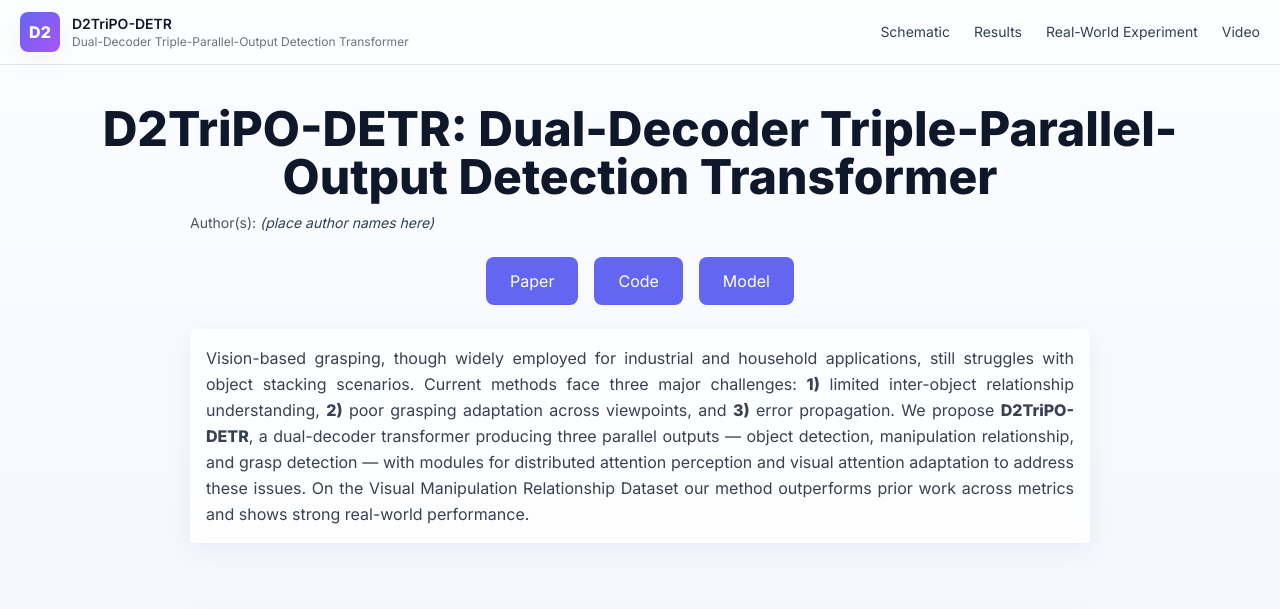
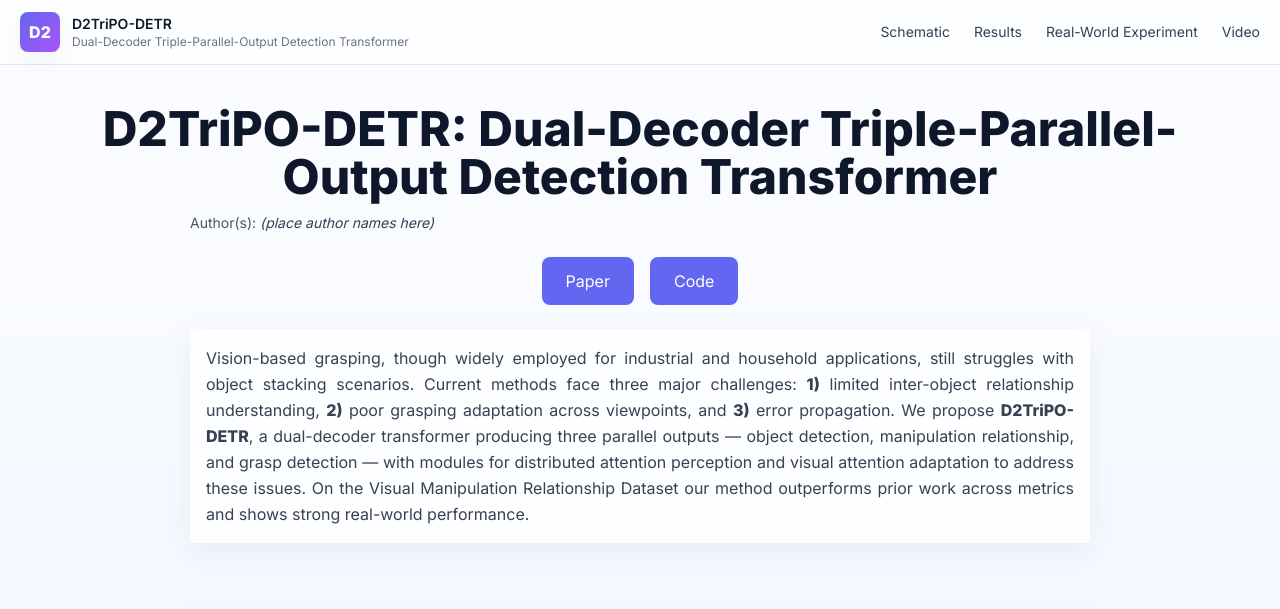
Before and after one commit to mok1170/TII, a plain HTML site: page index.html in a window 1280 px wide. Shown: the top 609 px of the page. Drawn offline with nearby package versions, Linux system fonts and the light colour scheme.

Commit message:
Update index.html

```diff
--- a/index.html
+++ b/index.html
@@ -95,11 +95,10 @@
     <p class="mt-3 text-sm text-gray-600 text-justify content-width">Author(s): <span class="italic text-slate-700">(place author names here)</span></p>
 
     <!-- Buttons section -->
-    <div class="mt-6 flex justify-center gap-4">
-      <a href="#" class="px-6 py-3 bg-indigo-500 text-white rounded-lg font-medium hover:bg-indigo-600 transition-colors">Paper</a>
-      <a href="https://github.com/Embodied-Soft-Intelligence/TII" class="px-6 py-3 bg-indigo-500 text-white rounded-lg font-medium hover:bg-indigo-600 transition-colors">Code</a>
-      <a href="#" class="px-6 py-3 bg-indigo-500 text-white rounded-lg font-medium hover:bg-indigo-600 transition-colors">Model</a>
-    </div>
+<div class="mt-6 flex justify-center gap-4">
+  <a href="#" class="px-6 py-3 bg-indigo-500 text-white rounded-lg font-medium hover:bg-indigo-600 transition-colors">Paper</a>
+  <a href="https://github.com/Embodied-Soft-Intelligence/TII" class="px-6 py-3 bg-indigo-500 text-white rounded-lg font-medium hover:bg-indigo-600 transition-colors">Code</a>
+</div>
 
     <p class="mt-6 text-gray-700 leading-relaxed glass p-4 rounded shadow-soft text-justify content-width">Vision-based grasping, though widely employed for industrial and household applications, still struggles with object stacking scenarios. Current methods face three major challenges: <strong>1)</strong> limited inter-object relationship understanding, <strong>2)</strong> poor grasping adaptation across viewpoints, and <strong>3)</strong> error propagation. We propose <strong>D2TriPO-DETR</strong>, a dual-decoder transformer producing three parallel outputs — object detection, manipulation relationship, and grasp detection — with modules for distributed attention perception and visual attention adaptation to address these issues. On the Visual Manipulation Relationship Dataset our method outperforms prior work across metrics and shows strong real-world performance.</p>
   </header>
```
